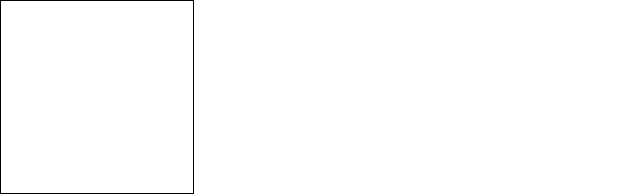
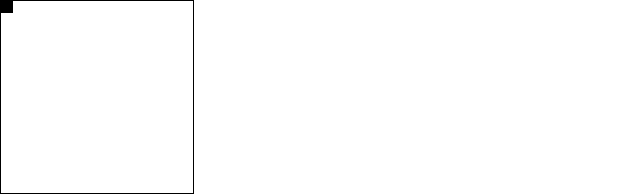
Before and after one commit to stevebekaert/grid-display-react, a React (Create React App) app: page / in a window 1280 px wide. Shown: the top 195 px of the page, without its empty margins (0-640 px from the left). Built offline with nearby package versions, Linux system fonts and the light colour scheme.

Commit message:
adding coloration with onMouseEvent on Pixel.js

```diff
--- a/src/Grid.js
+++ b/src/Grid.js
@@ -52,6 +52,7 @@ class Grid extends React.Component {
         })
     }
 
+
     render = () => {
 
     let table = this.state.grid;
@@ -65,10 +66,9 @@ class Grid extends React.Component {
                     <tr key={rowIndex}>
                         { pixels.map((pixel, colIndex) => (
                             <Pixel
-                                backgroundColor= {pixel.colored ? 'black' : 'white' }
                                 hovered={this.state.status}
-                                onMouseEnter={this.handleHover}
-                                test={pixel.colored}
+                                onMouseOver={this.handleHover}
+                                colored={pixel.colored}
                                 position={[rowIndex.toString(), colIndex.toString()]}
                                 key={"row" + rowIndex.toString() + "col" + colIndex.toString()} />
                                  )
--- a/src/Pixel.js
+++ b/src/Pixel.js
@@ -8,15 +8,20 @@ class Pixel extends React.Component {
         }
     }
 
+    handleMouseOver= () => {
+        this.setState({ colored : true});
+        return this.state.colored;
+    }
+
     render() {
         /*Till now it worked*/
-        const onMouseEnter = this.props.onMouseEnter;
+        const onMouseOver = this.props.onMouseOver;
 
         return <td
-                onMouseEnter={() => onMouseEnter(this.props.position[1], this.props.position[0])}
+                onMouseEnter={() => onMouseOver(this.props.position[1], this.props.position[0])}
+                onMouseOver={this.handleMouseOver}
                 style={{
-                    backgroundColor: this.props.backgroundColor}}
-                ></td>
+                backgroundColor: this.state.colored ? 'black' : 'white' }}></td>
     }
 }
 
```
